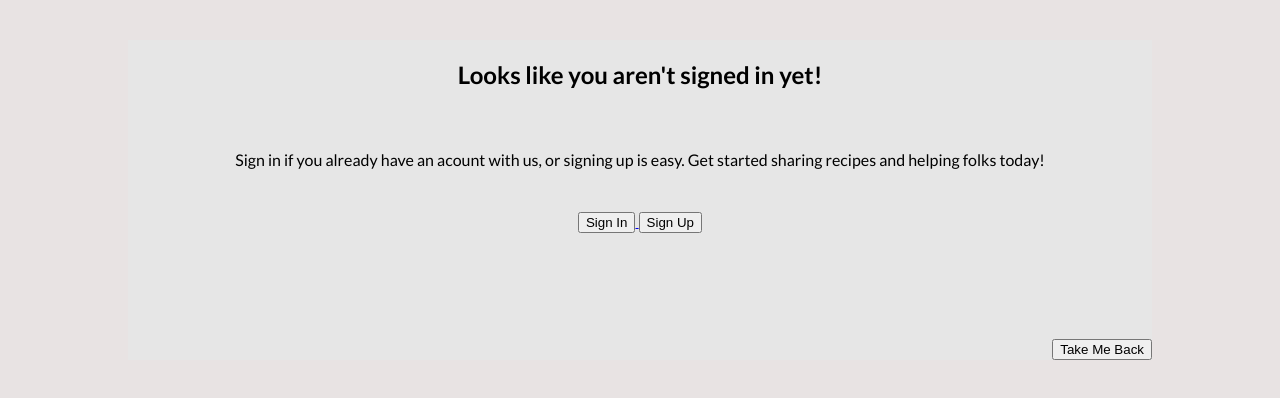
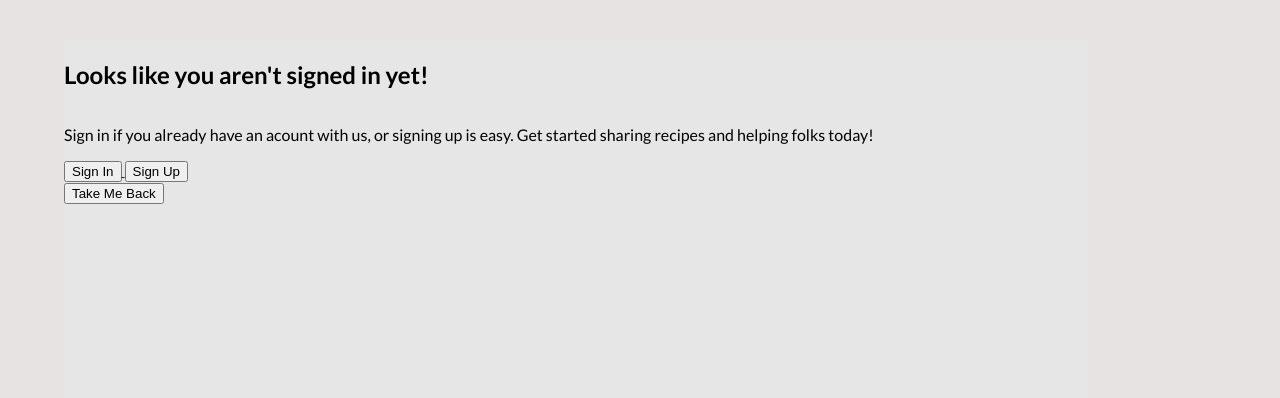
Before and after one commit to feed-the-people/Front-End, a React (Create React App) app: page /profilepage in a window 1280 px wide. Shown: the top 398 px of the page. Built offline with nearby package versions, Linux system fonts and the light colour scheme; a web font is replaced by a local one.

Commit message:
Migrate styling to its own folder.

```diff
--- a/src/components/ProfilePage/ProfilePage.css
+++ b/src/components/ProfilePage/ProfilePage.css
@@ -3,17 +3,3 @@
   flex-direction: column;
   height: 100vh;
 }
-
-.callToAction {
-  display: flex;
-  flex-direction: column;
-  height: 40vh;
-  align-self: center;
-  justify-content: space-between;
-  align-items: center;
-}
-
-.callToAction-footer{
-  align-self: flex-end;
-  margin-top: 10vh;
-}
```
